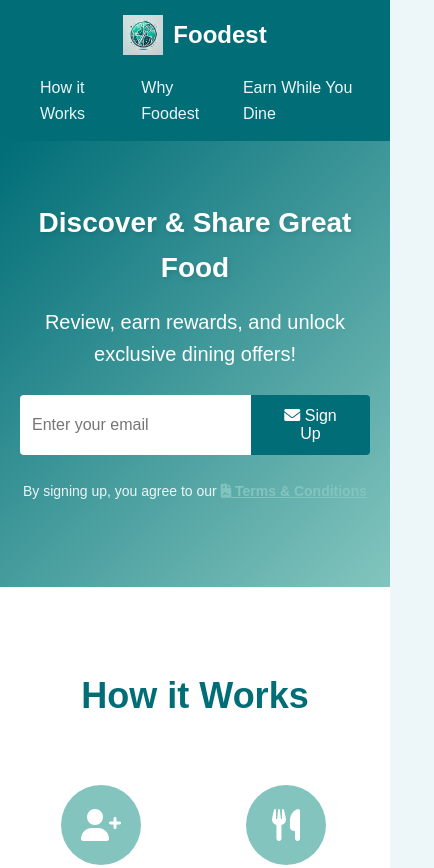
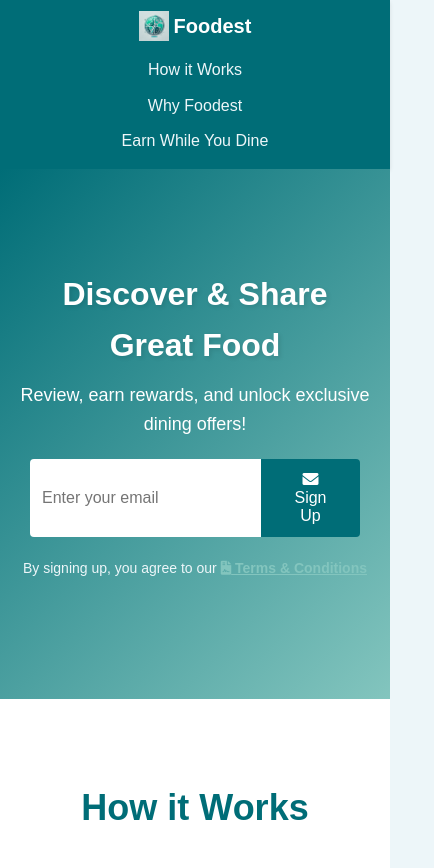
Before and after one commit to SiwardAppTester/The-Foodest, a plain HTML site: page index.html in a window 390 px wide. Shown: the top 868 px of the page, 434 px wide, since content can reach past the window. Drawn offline with Linux system fonts and the light colour scheme.

Commit message:
Add files via upload

```diff
--- a/styles.css
+++ b/styles.css
@@ -18,7 +18,6 @@
     color: var(--dark-text);
     background-color: var(--alice-blue);
 }
-
 
 .container {
     max-width: 1200px;
@@ -175,6 +174,7 @@
 section {
     padding: 80px 0;
 }
+
 
 h2 {
     font-size: 24px;
@@ -407,46 +407,63 @@
     text-decoration: underline;
 }
 
-/* Media Queries for Responsive Design */
-@media (max-width: 1024px) {
+@media (max-width: 768px) {
+    header {
+        padding: 10px 0; /* Reduce the padding */
+    }
+
+    .logo-image {
+        width: 30px; /* Smaller logo size for mobile */
+        height: 30px;
+        margin-right: 5px;
+    }
+
+    .logo span {
+        font-size: 20px; /* Reduce font size for mobile */
+    }
+
+    header .container {
+        flex-direction: column; /* Stack the logo and navigation vertically */
+        align-items: center; /* Center the content */
+    }
+
+    nav ul {
+        flex-direction: column; /* Stack links vertically */
+        align-items: center; /* Center the links */
+        margin-top: 10px; /* Add some space between the logo and nav */
+    }
+
+    nav ul li {
+        margin: 5px 0; /* Reduce space between links */
+    }
+
+    nav ul li a {
+        font-size: 16px; /* Smaller font size for links */
+    }
+
     .hero h1 {
-        font-size: 36px;
+        font-size: 32px; /* Adjust the size for a better fit */
+        margin-bottom: 10px;
     }
-    .feature {
-        flex-basis: calc(50% - 20px);
+
+    .hero p {
+        font-size: 18px; /* Adjust paragraph size */
+        margin-bottom: 20px;
+    }
+
+    form {
+        max-width: 100%; /* Make the form take the full width */
+        padding: 0 10px; /* Add some padding for better spacing */
+    }
+
+    .floating-cta {
+        font-size: 14px; /* Smaller CTA button */
+        padding: 10px 16px; /* Adjust padding */
+        bottom: 15px; /* Adjust positioning */
+        right: 15px;
+    }
+
+    .terms {
+        font-size: 12px; /* Smaller terms text */
     }
 }
-
-@media (max-width: 768px) {
-    header .container {
-        flex-direction: column;
-    }
-    nav ul {
-        margin-top: 20px;
-    }
-    .hero {
-        padding: 60px 0;
-    }
-    .earn-cards {
-        flex-direction: column;
-    }
-    .card {
-        margin-bottom: 20px;
-    }
-    footer .container {
-        flex-direction: column;
-        text-align: center;
-    }
-}
-
-@media (max-width: 480px) {
-    .hero h1 {
-        font-size: 28px;
-    }
-    .feature h3 {
-        font-size: 18px;
-    }
-    .feature p {
-        font-size: 14px;
-    }
-}
```
